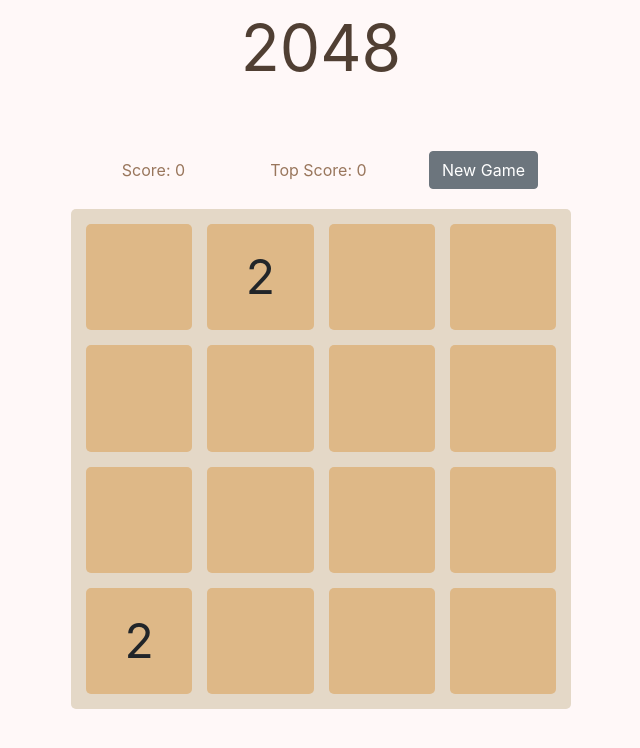
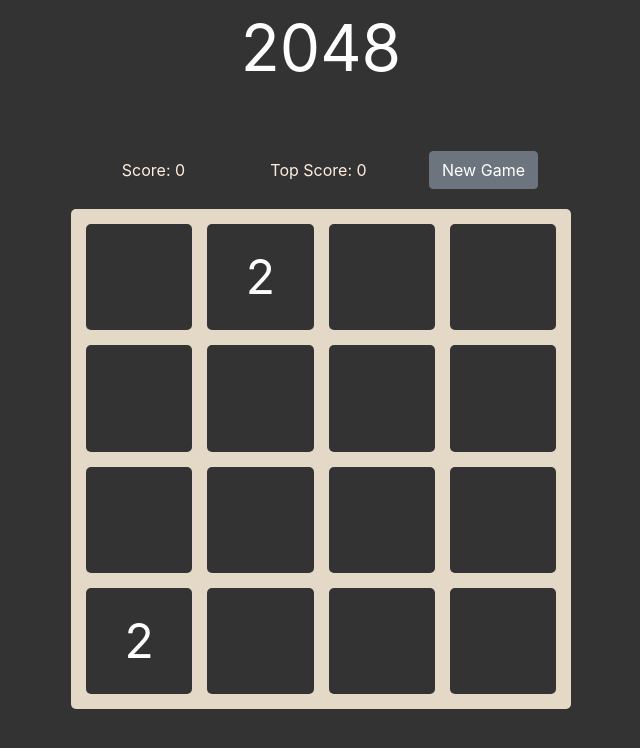
Before and after one commit to mkzheng972/reverse-2048, a React app: page / in a window 1280 px wide. Shown: the whole page, without its empty margins (319-959 px from the left). Built offline with nearby package versions, Linux system fonts and the light colour scheme.

Commit message:
changed color to dark theme

```diff
--- a/client/components/grid/Grid.css
+++ b/client/components/grid/Grid.css
@@ -26,7 +26,7 @@
   justify-content: center;
   align-items: center;
   /* color: #5ca3da; */
-  color: #99765c;
+  color: #ffeee0;
 }
 
 .reset-button {
@@ -34,7 +34,7 @@
 }
 
 .grid-container {
-  background-color: rgb(228, 216, 199);
+  background-color: #e4d8c7;
   height: 500px;
   width: 500px;
   padding: 15px;
@@ -56,13 +56,14 @@
 .grid-cell {
   height: 106.25px;
   width: 106.25px;
-  background-color: burlywood;
+  background-color: #333333;
   margin-right: 15px;
   display: flex;
   justify-content: center;
   align-items: center;
   font-size: 3rem;
   border-radius: 5px;
+  color: #ffffff;
 }
 
 .grid-cell:last-child {
--- a/client/components/header/header.css
+++ b/client/components/header/header.css
@@ -12,5 +12,5 @@
   font-size: 4rem;
   padding-top: 1rem;
   /* color: #0676cc; */
-  color: #503f33;
+  color: #ffffff;
 }
--- a/client/index.css
+++ b/client/index.css
@@ -2,7 +2,7 @@
   display: flex;
   flex-direction: column;
   min-height: 100vh;
-  background-color: #fff8f8;
+  background-color: #333333;
   /* background-color: #272626; */
 }
 
```
